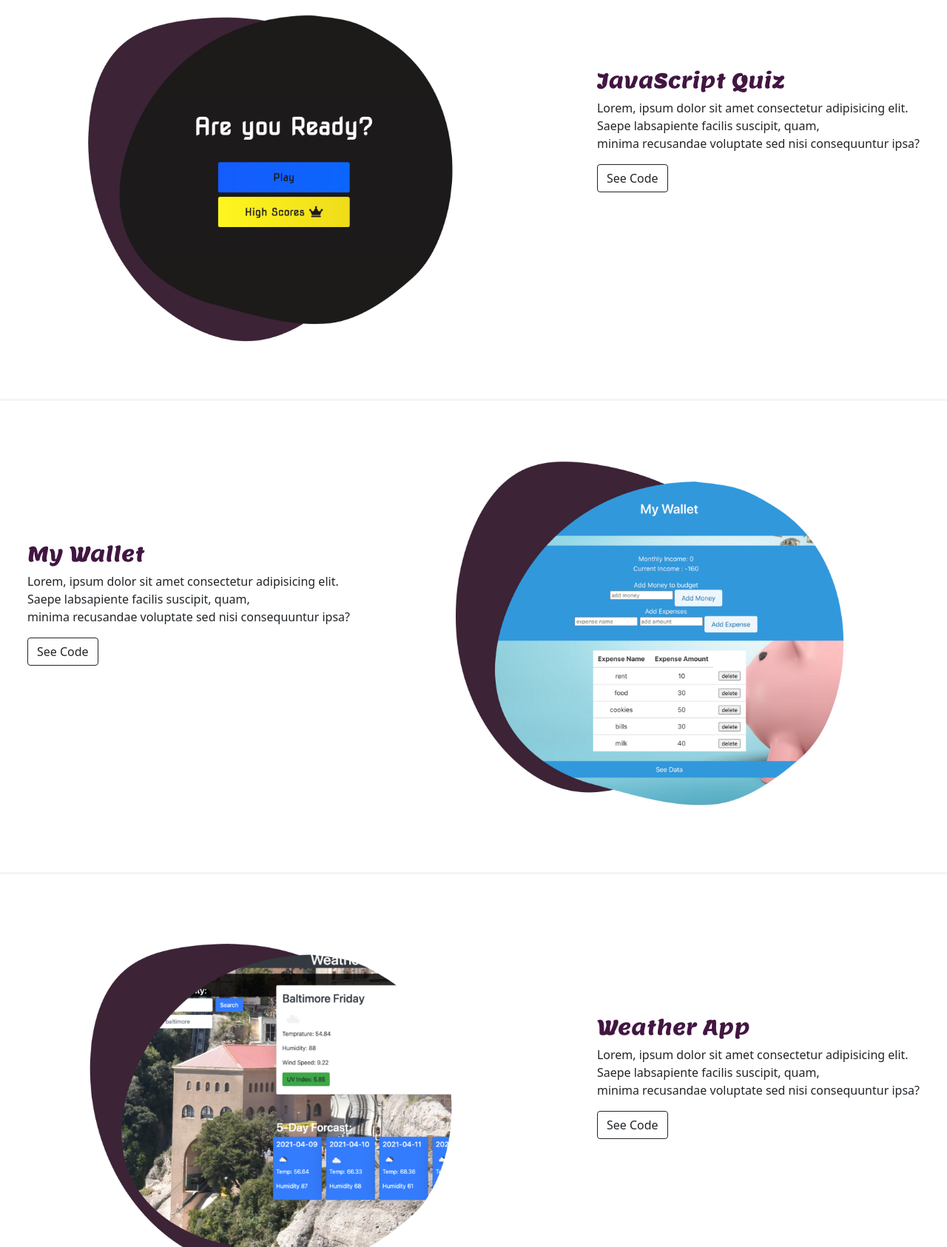
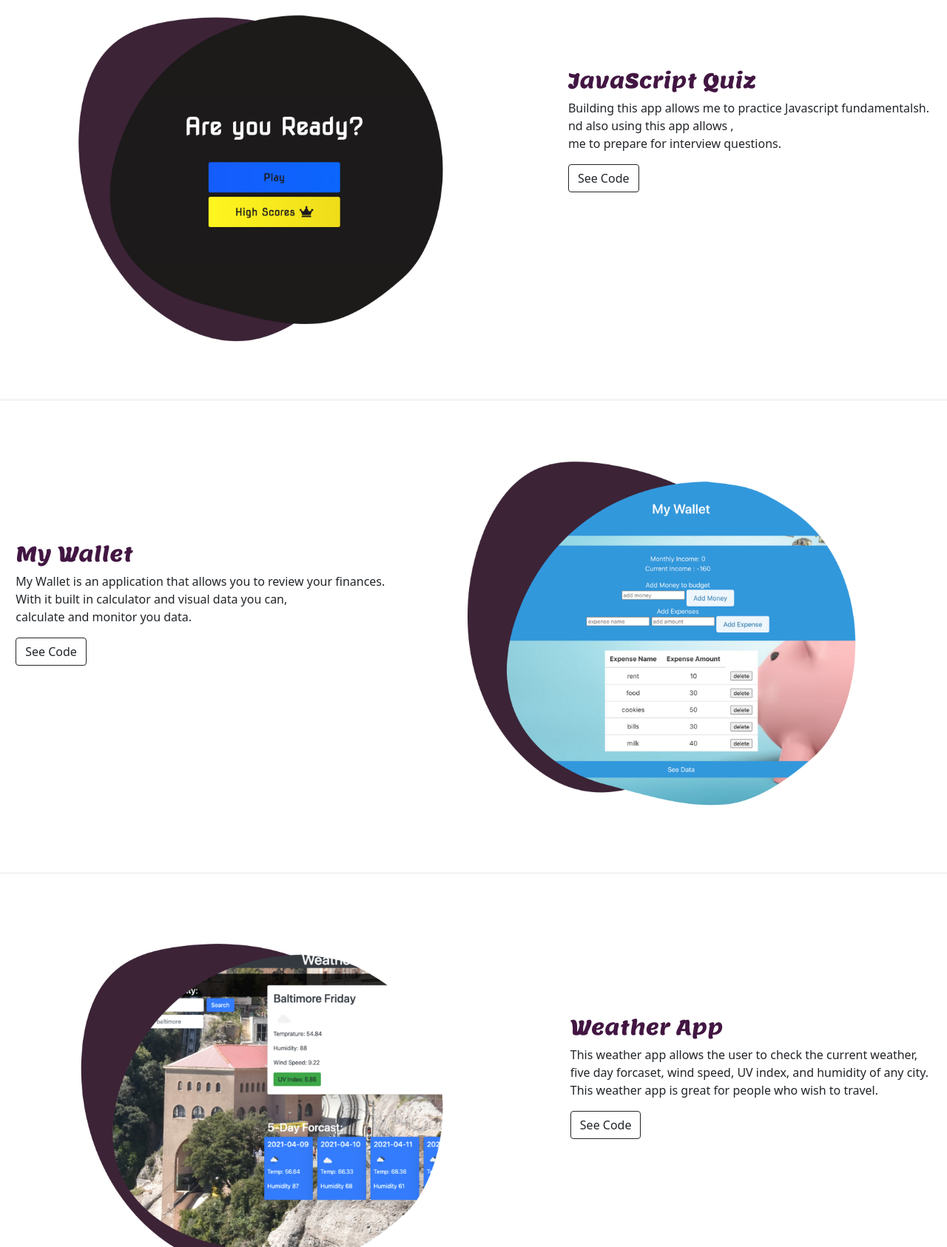
Before and after one commit to momo427/Portfolio-Tyra, a plain HTML site: page index.html in a window 1280 px wide. Shown: the part 740-2426 px from the top of the page at 74% size. Drawn offline with nearby package versions, Linux system fonts and the light colour scheme.

Commit message:
portfolio update

```diff
--- a/index.html
+++ b/index.html
@@ -67,9 +67,9 @@
         </a>
         <div class="content">
             <h3>JavaScript Quiz</h3>
-            <p>Lorem, ipsum dolor sit amet consectetur adipisicing elit. <br>
-                Saepe labsapiente facilis suscipit, quam, <br>
-                minima recusandae voluptate sed nisi consequuntur ipsa?</p>
+            <p>Building this app allows me to practice Javascript fundamentalsh. <br>
+                nd also using this app allows , <br>
+                me to prepare for interview questions.</p>
                 <a href="https://github.com/momo427/javascript_quiz2">
             <button type="button" class="btn btn-outline-dark">See Code</button>
         </a>
@@ -79,9 +79,9 @@
     <div  id="wallet" class="container-fluid work">
         <div class="content">
             <h3>My Wallet</h3>
-            <p>Lorem, ipsum dolor sit amet consectetur adipisicing elit. <br>
-                Saepe labsapiente facilis suscipit, quam, <br>
-                minima recusandae voluptate sed nisi consequuntur ipsa?</p>
+            <p>My Wallet is an application that allows you to review your finances.  <br>
+                With it built in calculator and visual data you can, <br>
+              calculate and monitor you data. </p>
                 <a href="https://github.com/dtm5169/my-wallet">
             <button type="button" class="btn btn-outline-dark">See Code</button>
         </a>
@@ -97,9 +97,9 @@
         </a>
         <div class="content">
             <h3>Weather App</h3>
-            <p>Lorem, ipsum dolor sit amet consectetur adipisicing elit. <br>
-                Saepe labsapiente facilis suscipit, quam, <br>
-                minima recusandae voluptate sed nisi consequuntur ipsa?</p>
+            <p>This weather app allows the user to check the current weather, <br>
+                five day forcaset, wind speed, UV index, and humidity of any city. <br>
+                This weather app is great for people who wish to travel.</p>
                 <a href=https://github.com/momo427/weather>
             <button type="button" class="btn btn-outline-dark">See Code</button>
             </a>
```
Also changed, not shown: 1 other file.
